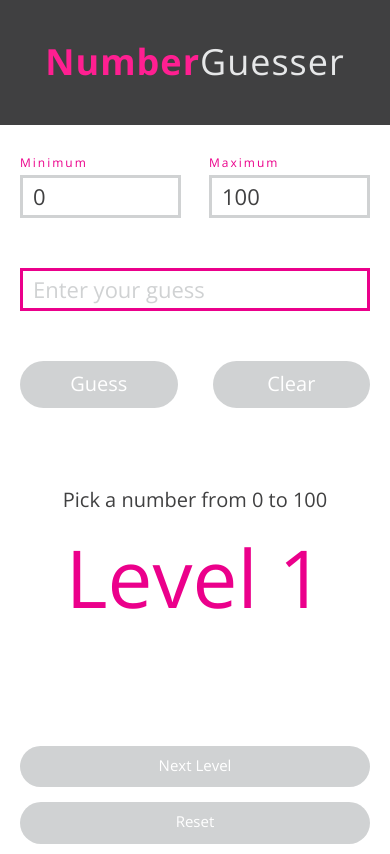
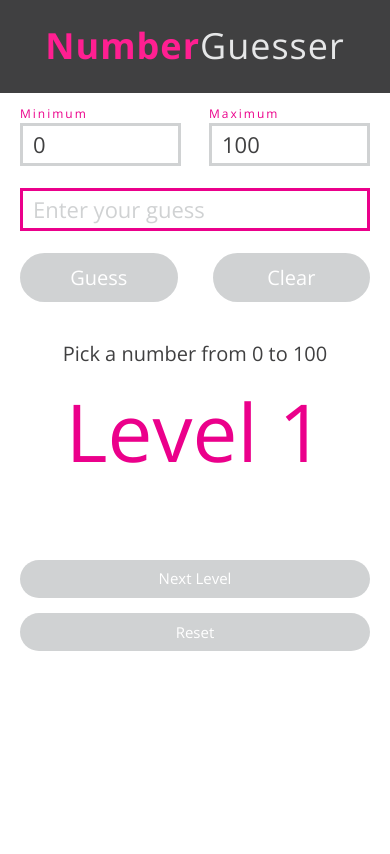
Before and after one commit to dstock48/Number-Guesser, a plain HTML site: page index.html in a window 390 px wide. Drawn offline with nearby package versions, Linux system fonts and the light colour scheme.

Commit message:
more edits to the SCSS

```diff
--- a/index.html
+++ b/index.html
@@ -2,6 +2,7 @@
 <html>
   <head>
     <meta charset="utf-8">
+    <meta name="viewport" content="width=device-width, initial-scale=1">
     <title>Number Guesser!</title>
     <link rel="apple-touch-icon" sizes="180x180" href="apple-touch-icon.png">
     <link rel="icon" type="image/png" href="favicon-32x32.png" sizes="32x32">
--- a/styles.scss
+++ b/styles.scss
@@ -35,17 +35,16 @@ main {
 
 header {
   font-family: 'Open Sans', sans-serif;
-  height: 125px;
   background-color: $dark-grey;
   display: flex;
   justify-content: center;
   align-items: center;
   text-align: center;
-  margin-bottom: 50px;
+  margin-bottom: 3em;
 }
 
 h1 {
-  margin: 0;
+  margin: 2rem 0;
   font-size: 4.5em;
   letter-spacing: 1px;
   color: $off-white;
@@ -74,7 +73,7 @@ input {
   color: $dark-grey;
   padding: 2px 10px;
   border: 3px solid $light-grey;
-  margin-bottom: 50px;
+  margin-bottom: 1em;
   transition: all 200ms;
   width: 100%;
 
@@ -108,7 +107,7 @@ input {
 
   label { // <- Is this nesting OK?
     position: absolute;
-    top: -20%;
+    top: -25%;
     color: $primary;
     font-size: 1.2em;
     letter-spacing: 2px;
@@ -128,11 +127,11 @@ input {
 button {
   font-family: 'Open Sans', sans-serif;
   display: block;
-  border-radius: 30px;
+  border-radius: 100px;
   width: 45%;
   border: none;
   color: $white;
-  padding: 8px 0px 10px;
+  padding: 0.5em 0px 0.5em;
   font-size: 2em;
   background-color: $mid-grey;
   font-weight: 300;
@@ -209,11 +208,11 @@ h3 {
 }
 
 #message-before {
-  margin-top: 80px;
+  margin-top: 2em;
 }
 
 #message-after {
-  margin-bottom: 80px;
+  margin-bottom: 2em;
 
   span.bold-text {
     color: $primary;
@@ -298,25 +297,28 @@ h3 {
 
 @media (max-width: 600px) {
   body {
-    font-size: 10px;
+    font-size: 12px;
   }
 
   #guessed-number {
-    font-size: 9em;
+    font-size: 8em;
   }
 }
 
 @media (max-width: 485px) {
+  body {
+    font-size: 10px;
+  }
+
   h1 {
     font-size: 3.6em;
-  }
-
-  #error-message {
-    font-size: 1em;
   }
 
   #guessed-number {
     font-size: 8em;
   }
 
+  #error-message {
+    font-size: 1em;
+  }
 }
```
Also changed, not shown: styles.css, 1 other file.
